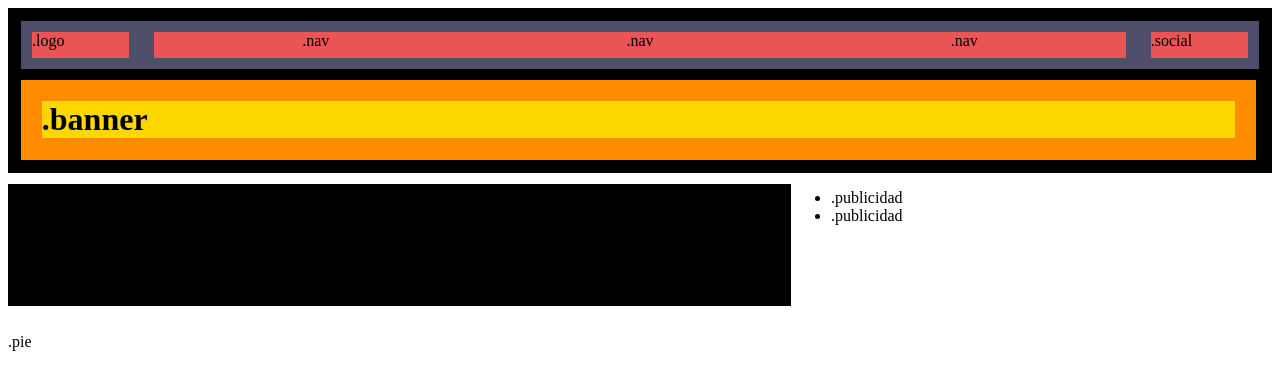
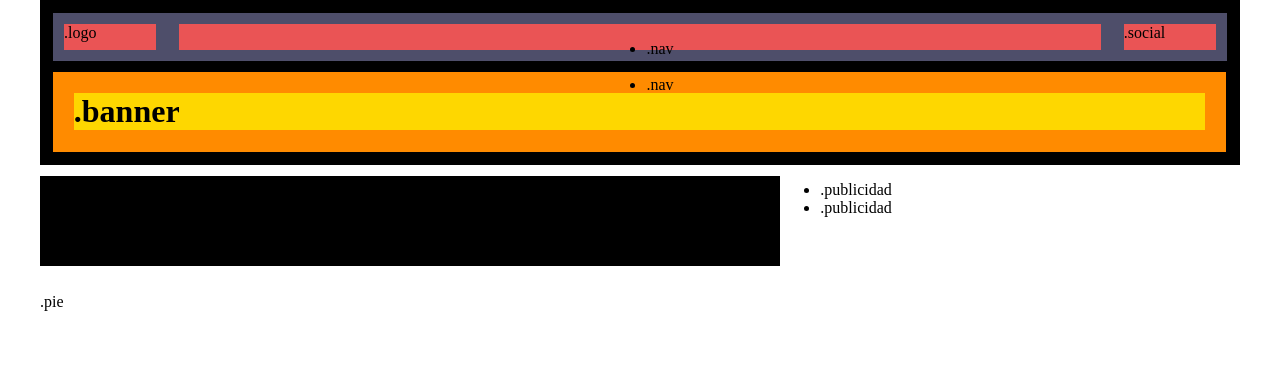
Before and after one commit to J-ordiEs/html_css, a plain HTML site: page nivel-1/index.html in a window 1280 px wide. Drawn offline with Linux system fonts and the light colour scheme.

Commit message:
added styles

```diff
--- a/nivel-1/css/style.css
+++ b/nivel-1/css/style.css
@@ -17,6 +17,8 @@
 .grid-layout{
     display: grid;
     grid-template-columns: auto auto auto;
+    max-width: 1200px;
+    margin: 0 auto;
 }
 
 header {
@@ -25,19 +27,7 @@ header {
     padding: .1rem;
 }
 
-main {
-    grid-column: 1/3;
-    background-color: black;
-    margin: 0.7rem 0;
-}
 
-aside {
-    grid-column: 3/3;
-}
-
-footer {
-    grid-column: 1/4;
-}
 
 .container-header {
     margin: 0.7rem;
@@ -74,3 +64,18 @@ footer {
     background-color: var(--color4);
     margin: 1rem;
 }
+
+
+main {
+    grid-column: 1/3;
+    background-color: black;
+    margin: 0.7rem 0;
+}
+
+aside {
+    grid-column: 3/3;
+}
+
+footer {
+    grid-column: 1/4;
+}
--- a/nivel-1/index.html
+++ b/nivel-1/index.html
@@ -13,9 +13,17 @@
         <div class="container-header">
             <a href="#" class="logo">.logo</a>
             <nav class="nav">
-                <a href="#">.nav</a>
-                <a href="#">.nav</a>
-                <a href="#">.nav</a>
+                <ul>
+                    <li>
+                        <a href="#">.nav</a>
+                    </li>
+                    <li>
+                        <a href="#">.nav</a>
+                    </li>
+                    <li>
+                        <a href="#">.nav</a>
+                    </li>
+                </ul>
             </nav>
             <a class="social" href="#" target="_blank">.social</a>
         </div>
@@ -30,9 +38,9 @@
             <article>.article</article>
             <article>.article</article>
             <article>.article</article>
-            <div class="navegacion">
-                <p>.nav</p>
-            </div>
+            <section class="navegacion">
+                <a href="#">.nav</a>
+            </section>
         </div>
     </main>
 
```
